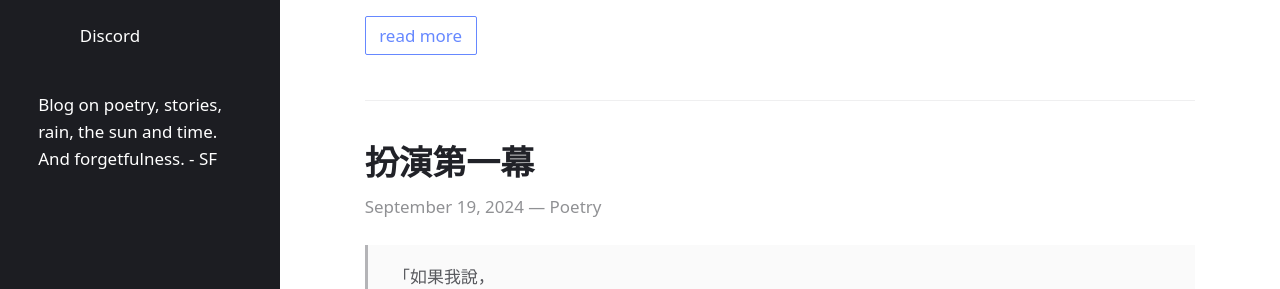
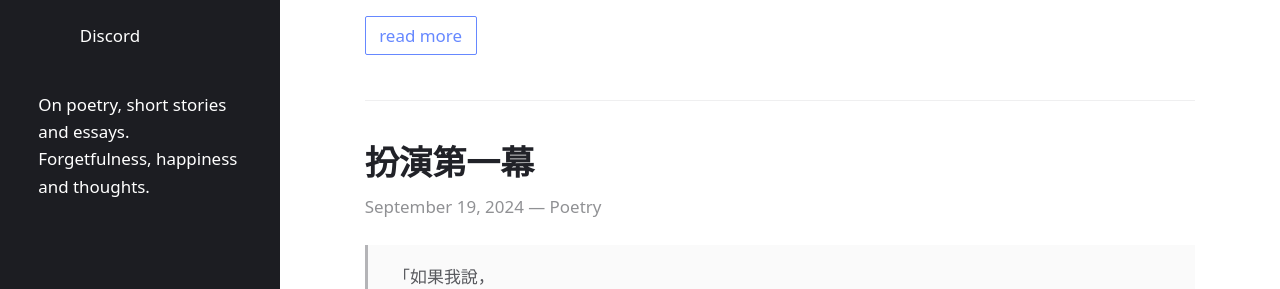
Before and after one commit to chris-zy-liu/chris-zy-liu.github.io, a Jekyll site: the page built from index.html, in a window 1280 px wide. Shown: the part 290-579 px from the top of the page. Built offline with Jekyll 4.4.1, drawn with Linux system fonts in a browser that asks for light colours.

Commit message:
script update

```diff
--- a/_config.yml
+++ b/_config.yml
@@ -1,6 +1,6 @@
 title: "积鱼成水 - Gathering Fish Into Water"
 author: "Chris Liu"
-description: "Blog on poetry, stories, rain, the sun and time.\nAnd forgetfulness. - SF"
+description: "On poetry, short stories and essays. Forgetfulness, happiness and thoughts."
 permalink: /:categories/:title/
 lang: "en"
 date_format: "%B %d, %Y"
```
